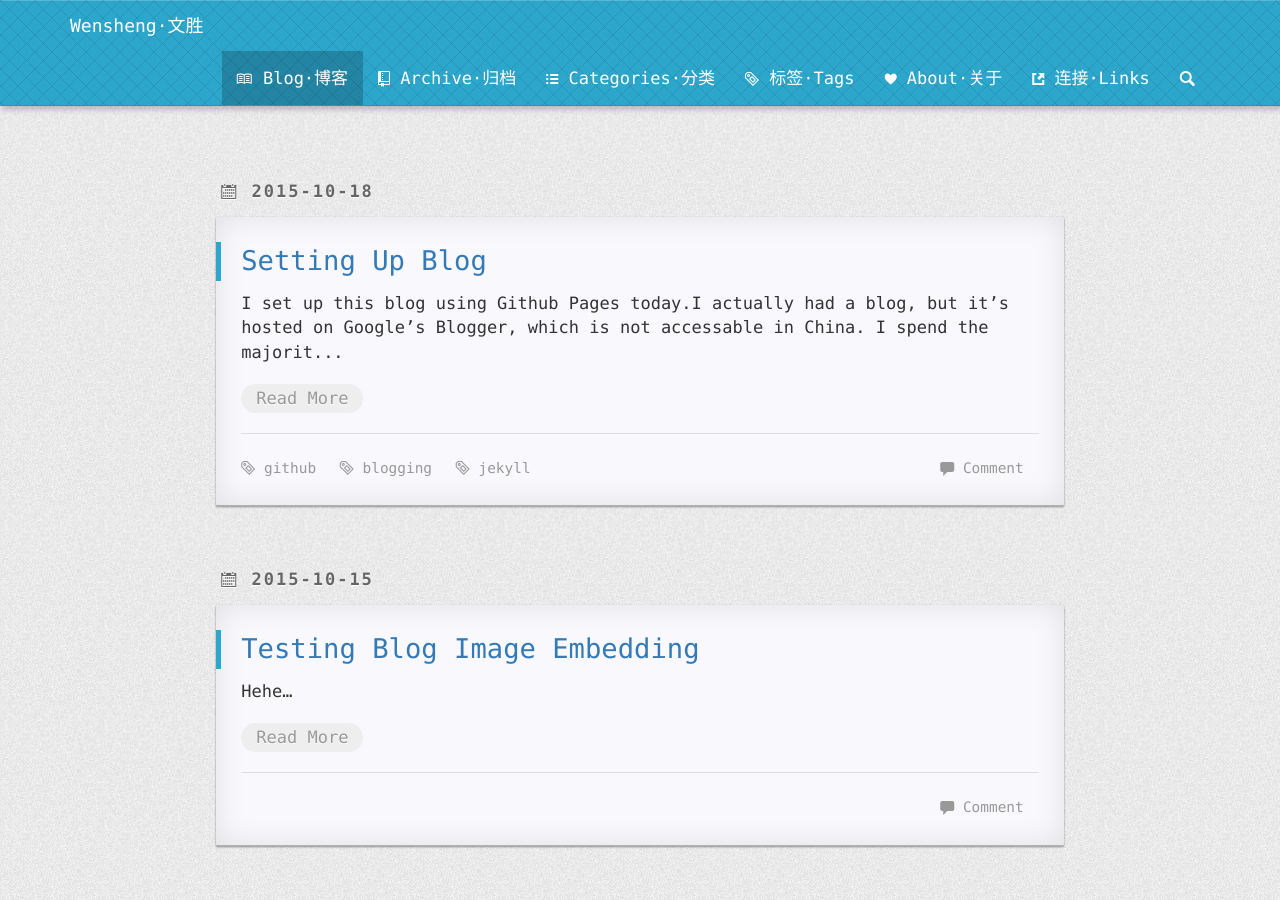
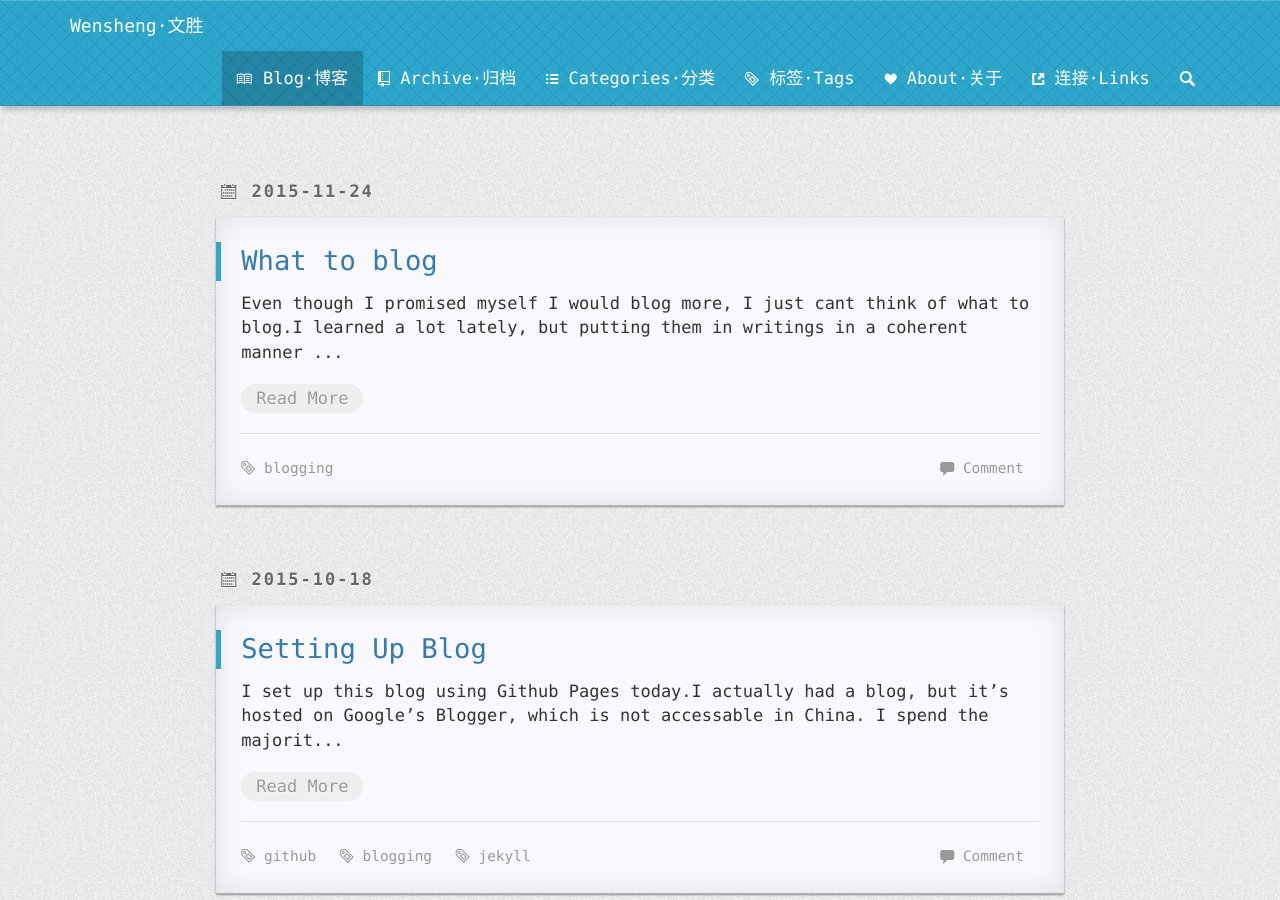
Before and after one commit to wensheng/wensheng.github.io, a Jekyll site: the page built from index.html, in a window 1280 px wide and 900 px high. Built offline with Jekyll 4.4.1, drawn with Linux system fonts in a browser that asks for light colours; nearby versions of some CDN libraries; Markdown is read by kramdown in place of the engine named in the settings; the list of posts is cut into pages by our own code; comment, search, counter and statistics services are not loaded.

Commit message:
add a blog

```diff
--- a/Gemfile
+++ b/Gemfile
@@ -1,2 +1,2 @@
-source 'http://rubygems.org'
+source 'https://ruby.taobao.org'
 gem 'github-pages'
--- /dev/null
+++ b/_posts/2015-11-24-what-to-blog.md
@@ -0,0 +1,16 @@
+---
+layout: post
+title: What to blog
+tags: blogging
+categories: misc
+---
+
+Even though I promised myself I would blog more, I just cant think of what to blog.
+
+I learned a lot lately, but putting them in writings in a coherent manner is quite a challenge.
+
+These days my minds seems scattered around all over the places, there is clearly lack of focus and even priorities.  I really should be taking a pause from time to time and regroup myself.
+
+OK, why not do that right NOW.
+
+......
```
Also changed, not shown: steps.md (+11 -0 lines).
